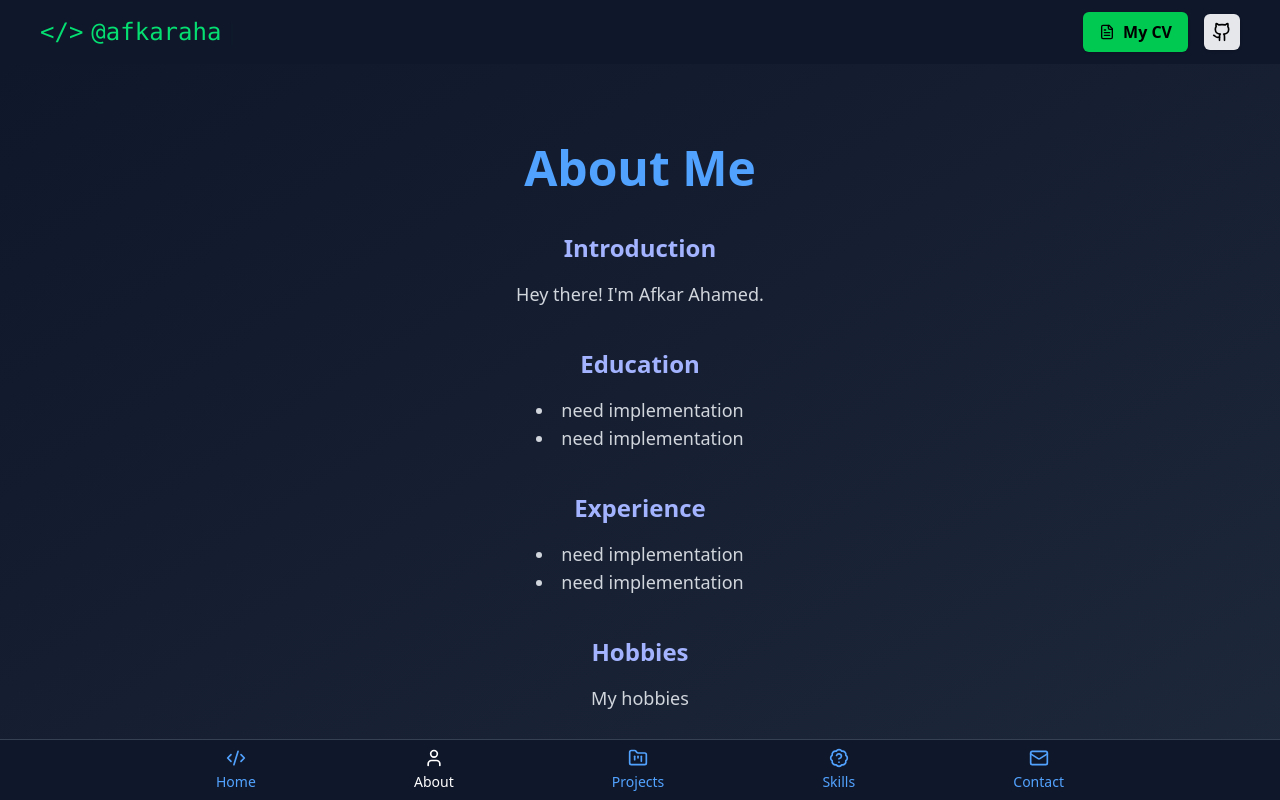
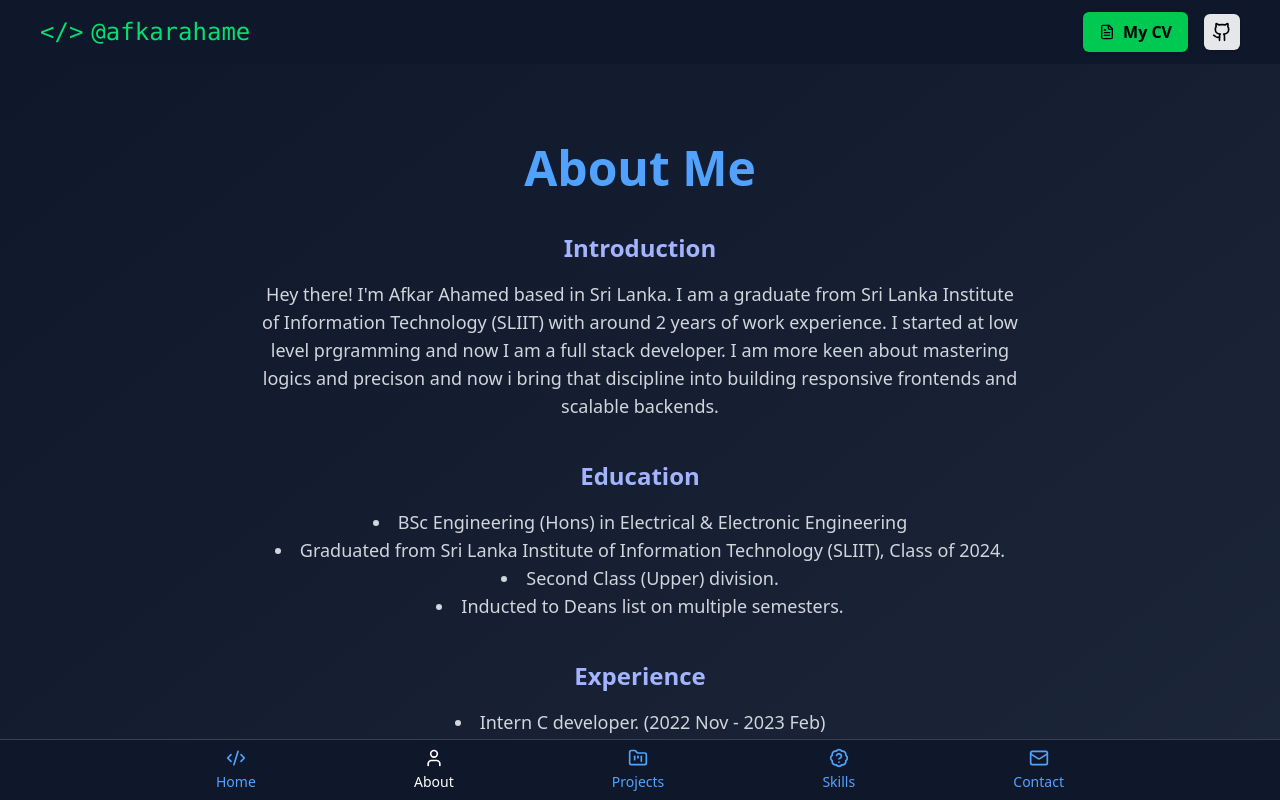
Before and after one commit to afkarahamed/my-portfolio, a React (Vite) app: page /about in a window 1280 px wide. Shown: the top 800 px of the page. Built offline with nearby package versions, Linux system fonts and the light colour scheme.

Commit message:
completed about me and final touch up

```diff
--- a/src/pages/About.jsx
+++ b/src/pages/About.jsx
@@ -18,7 +18,9 @@ const About = () => {
         <section className="space-y-4">
           <h2 className="text-2xl font-semibold text-indigo-300">Introduction</h2>
           <p className="text-gray-300 text-base md:text-lg">
-            Hey there! I'm Afkar Ahamed.
+            Hey there! I'm Afkar Ahamed based in Sri Lanka. I am a graduate from Sri Lanka Institute of Information Technology (SLIIT) with around 2 years of work experience.
+            I started at low level prgramming and now I am a full stack developer. I am more keen about mastering logics and precison and now i bring that
+            discipline into building responsive frontends and scalable backends.
           </p>
         </section>
 
@@ -26,8 +28,10 @@ const About = () => {
         <section className="space-y-4">
           <h2 className="text-2xl font-semibold text-indigo-300">Education</h2>
           <ul className="text-gray-300 text-base md:text-lg list-disc list-inside">
-            <li>need implementation</li>
-            <li>need implementation</li>
+            <li>BSc Engineering (Hons) in Electrical & Electronic Engineering</li>
+            <li>Graduated from Sri Lanka Institute of Information Technology (SLIIT), Class of 2024.</li>
+            <li>Second Class (Upper) division.</li>
+            <li>Inducted to Deans list on multiple semesters.</li>
           </ul>
         </section>
 
@@ -35,8 +39,9 @@ const About = () => {
         <section className="space-y-4">
           <h2 className="text-2xl font-semibold text-indigo-300">Experience</h2>
           <ul className="text-gray-300 text-base md:text-lg list-disc list-inside">
-            <li>need implementation</li>
-            <li>need implementation</li>
+            <li>Intern C developer. (2022 Nov - 2023 Feb)</li>
+            <li>C developer. (2024 April - 2025 April)</li>
+            <li>Freelancer working on a full-stack project (2025 April-Present)</li>
           </ul>
         </section>
 
@@ -44,7 +49,9 @@ const About = () => {
         <section className="space-y-4">
           <h2 className="text-2xl font-semibold text-indigo-300">Hobbies</h2>
           <p className="text-gray-300 text-base md:text-lg">
-           My hobbies
+           When I am not coding, its highly likely that you will find me working on that punching bad (MMA enthusiast here) or exploring the outdoors.
+           I also enjoy learning about history the battles our ancestors had to go through. And occasionally you might find me lost
+           in a good youtube rabbit hole.
           </p>
         </section>
       </div>
--- a/src/pages/Home.jsx
+++ b/src/pages/Home.jsx
@@ -31,7 +31,7 @@ const Home = () => {
               'Quick Learner ⚡',
               'Tech Enthusiast 💡',
               'Problem Solver 🔧',
-              'Full-Stack Explorer 🧭',
+              'Full-Stack Developer 🧭',
             ]}
             loop={0}
             cursor
```
